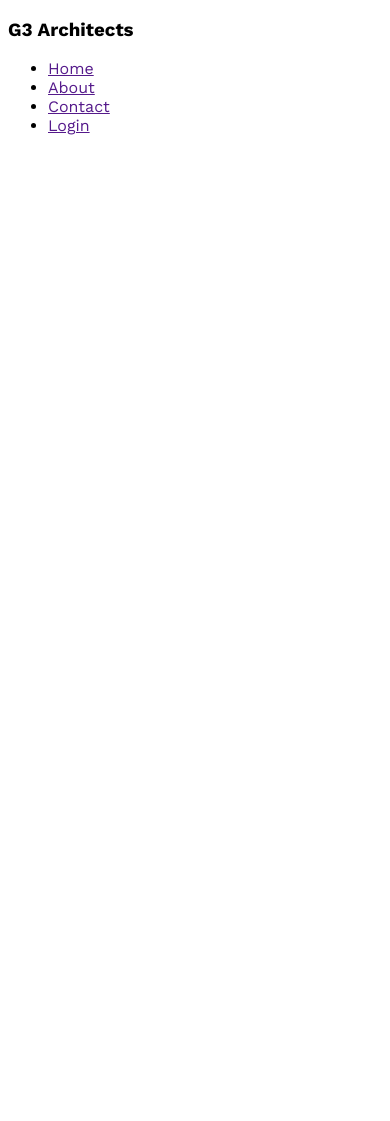
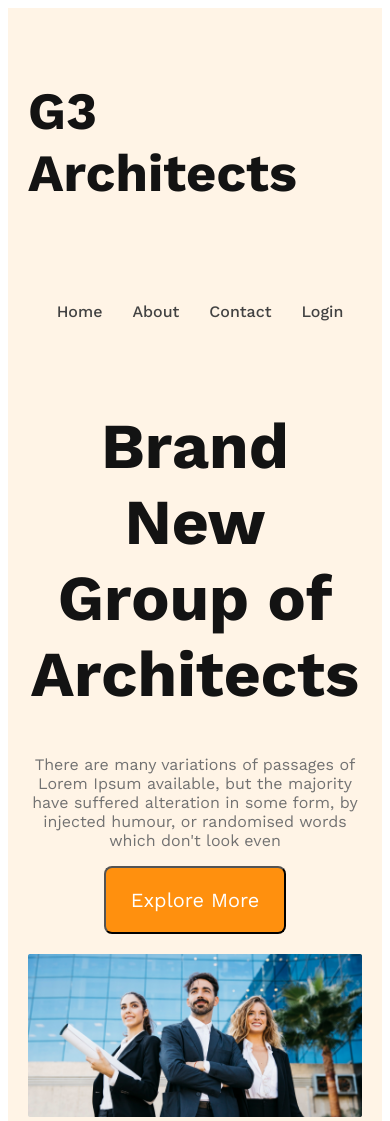
Before and after one commit to Imraj98/g3-architect-website, a plain HTML site: page index.html in a window 390 px wide. Shown: the top 1121 px of the page. Before the commit the page ends 844 px from the top, so only its background shows below. Drawn offline with nearby package versions, Linux system fonts and the light colour scheme.

Commit message:
header style for mobile

```diff
--- a/index.html
+++ b/index.html
@@ -1,14 +1,16 @@
 <!DOCTYPE html>
 <html lang="en">
+
 <head>
     <meta charset="UTF-8">
     <meta name="viewport" content="width=device-width, initial-scale=1.0">
     <title>G3 Architects</title>
     <link rel="stylesheet" href="styles/architect.css">
 </head>
+
 <body>
     <header>
-         <nav>
+        <nav class="nav-title">
             <h3> G3 Architects</h3>
             <ul>
                 <li><a href="">Home</a></li>
@@ -16,7 +18,15 @@
                 <li><a href="">Contact</a></li>
                 <li><a href="">Login</a></li>
             </ul>
-         </nav>
+        </nav>
+        <div class="banner">
+            <div class="banner-content">
+                <h1 class="banner-title">Brand New Group of Architects</h1>
+              <p class="banner-description">There are many variations of passages of Lorem Ipsum available, but the majority have suffered alteration in some form, by injected humour, or randomised words which don't look even</p>
+             <button class="btn-primary">Explore More</button>
+            </div>
+            <img class="banner-img" src="images/banner.png" alt="">
+        </div>
     </header>
     <main>
 
@@ -25,4 +35,5 @@
 
     </footer>
 </body>
+
 </html>
--- a/styles/architect.css
+++ b/styles/architect.css
@@ -1,7 +1,80 @@
 /* work sans font */
 
 @import url('https://fonts.googleapis.com/css2?family=Work+Sans:wght@400;500;600;700;800&display=swap');
-
+/* share styles */
 *{
     font-family: 'Work Sans', sans-serif;
 }
+.btn-primary{
+       border-radius: 8px;
+       color:  #FFF;
+       font-size: 1.25rem;
+       background:#FF900E ;
+       padding: 20px 25px;
+       cursor: pointer;
+}
+/* header start */
+header{
+    background-color: rgba(255, 144, 14, 0.10);
+    padding: 50px 240px;
+}
+.nav-title{
+    font-size: 2.8rem;
+    font-weight: 700;
+    color: #131313;
+}
+nav{
+    display: flex;
+    justify-content: space-between;
+    align-items: center;
+}
+nav > ul{
+    display: flex;
+}
+nav li{
+    list-style: none;
+    margin-right: 30px;
+    font-weight: 500;
+    font-size: 1rem;
+}
+nav li a{
+    text-decoration: none;
+    color:  #424242;
+}
+/* banner styles */
+.banner-content{
+    max-width: 600px;
+    text-align: center;
+    margin: 0 auto;
+}
+.banner-title{
+    font-size: 4rem;
+    font-weight: 700;
+    color: #131313;
+}
+.banner-description{
+    color: #727272;
+}
+.banner-img{
+    margin-top: 20px;
+    width:100%;
+}
+/* responsive media queries */
+/* mobile devices */
+@media screen and (max-width: 576px) {
+    header{
+        padding: 20px;
+    }
+    nav{
+        flex-direction: column;
+    }
+}
+/* tablet or medium devices */
+@media screen and (min-width: 576px) and (max-width:960px) {
+    header{
+        padding: 50px;
+    }
+    nav{
+        flex-direction: column;
+    }
+}
```
